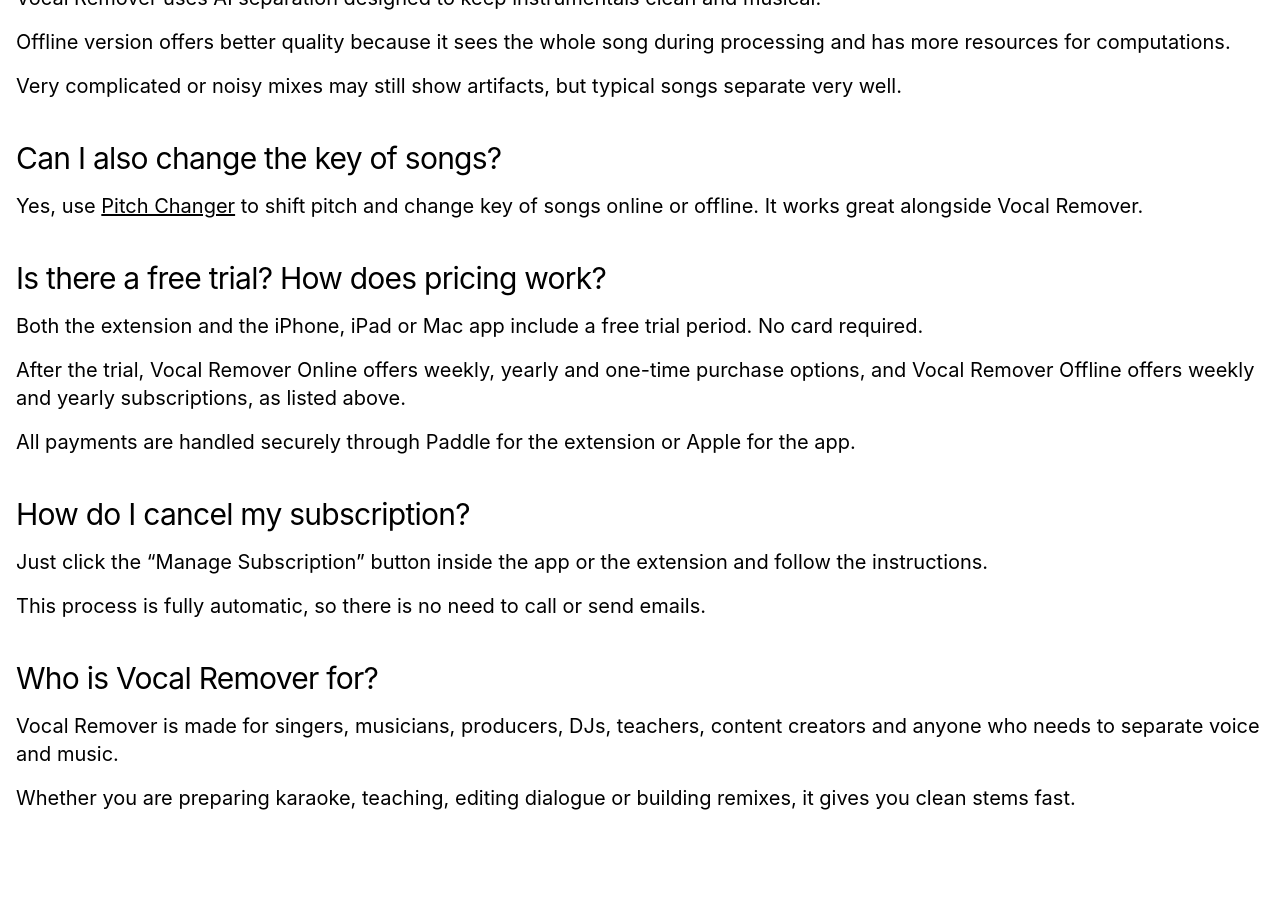
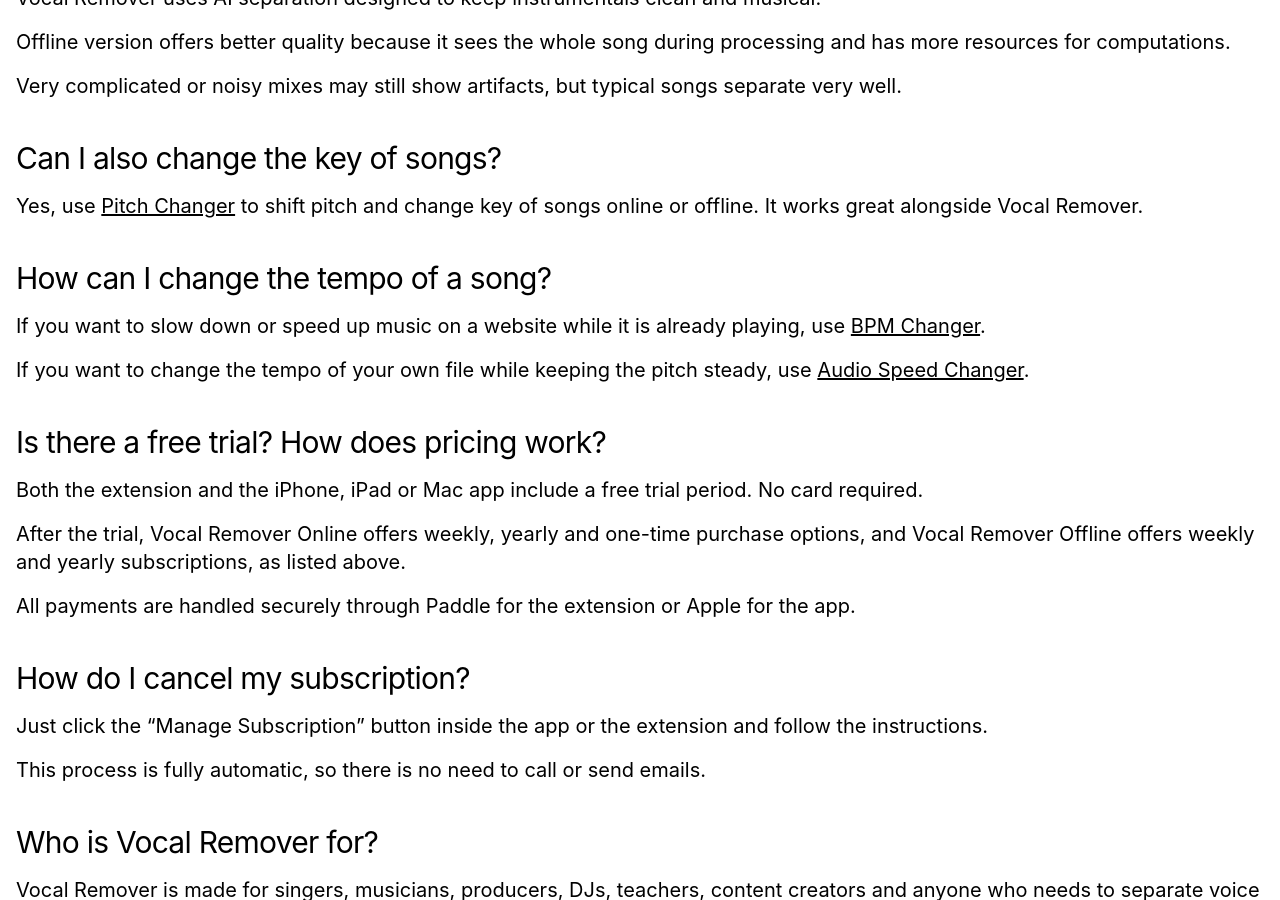
Before and after one commit to vocal-remover/vocal-remover.github.io, a Jekyll site: the page built from index.html, in a window 1280 px wide and 900 px high, scrolled down 4846 px. Built offline with Jekyll 4.4.1, drawn with Linux system fonts in a browser that asks for light colours; nearby versions of some CDN libraries.

Commit message:
Add tempo change FAQ links

```diff
--- a/_data/cross_tool_links.yml
+++ b/_data/cross_tool_links.yml
@@ -1,5 +1,11 @@
 related_tools:
   en:
+    bpm_extension:
+      name: BPM Changer
+      url: https://chromewebstore.google.com/detail/bpm-changer/klddneocmcmoacnnemmelgeilnedcpjj
     pitch_changer:
       name: Pitch Changer
       url: https://pitch-changer.com/
+    speed_tool:
+      name: Audio Speed Changer
+      url: https://www.musiciantools.online/audio-speed-changer
--- a/_data/locales/en.yml
+++ b/_data/locales/en.yml
@@ -123,6 +123,13 @@
       linked_answers:
         - tool_key: pitch_changer
           template: Yes, use TOOL_LINK to shift pitch and change key of songs online or offline. It works great alongside Vocal Remover.
+    - question: How can I change the tempo of a song?
+      answers: []
+      linked_answers:
+        - tool_key: bpm_extension
+          template: If you want to slow down or speed up music on a website while it is already playing, use TOOL_LINK.
+        - tool_key: speed_tool
+          template: If you want to change the tempo of your own file while keeping the pitch steady, use TOOL_LINK.
     - question: Is there a free trial? How does pricing work?
       answers:
         - Both the extension and the iPhone, iPad or Mac app include a free trial period. No card required.
```
